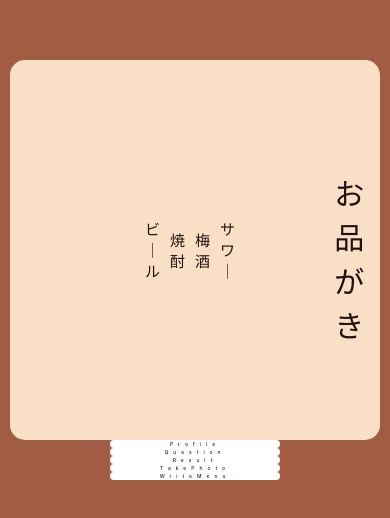
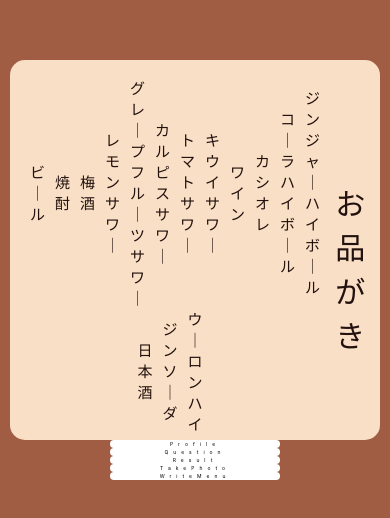
Before and after one commit to tonosaki0917/Choroyoi, a React Native app: screen /Home in a window 390 px wide. Shown: the part 152-670 px from the top of the page. Built offline with nearby package versions, Linux system fonts and the light colour scheme; no server answers.

Commit message:
メニューの表示折り返し

```diff
--- a/components/Menu.tsx
+++ b/components/Menu.tsx
@@ -1,21 +1,16 @@
-//ふきだしを実装するコンポーネント
-//フォント呼び出しあり
-
 import React from "react";
-import { View, Text, StyleSheet, ViewStyle } from 'react-native';
+import { View, Text, StyleSheet } from 'react-native';
 import VerticalText from "./VerticalText";
 import { useFonts } from 'expo-font';
 
 interface Props {
     menuItems: string; // メニュー項目
-    radius: number;        //角
+    radius: number;        // 角丸の半径
     justifyContent: 'center' | 'flex-start' | 'flex-end' | 'space-between' | 'space-around' | 'space-evenly';
     alignItems: 'flex-start' | 'center' | 'flex-end' | 'stretch' | 'baseline';
 }
 
-const Menu = ({
-  menuItems, radius,justifyContent, alignItems}: Props) => {
-
+const Menu = ({ menuItems, radius, justifyContent, alignItems }: Props) => {
     const styles = StyleSheet.create({
         container: {
             backgroundColor: "#F8DFC5",
@@ -24,34 +19,34 @@ const Menu = ({
             borderRadius: radius,
             justifyContent: justifyContent,
             alignItems: alignItems,
-        flexDirection: 'column',
+            flexDirection: 'row-reverse',
             position: 'relative',
+            padding: 10,
+        },
+        menuItemText: {
+            fontSize: 15,
+            color: '#22110E',
+            textAlign: 'center',
+            flexWrap: 'wrap', // テキストの折り返し
+            marginTop: 10, // 上部マージンを追加して余白を確保
+            textAlignVertical: 'center', // 垂直方向の中央揃え
+        },
+        titleText: {
+            fontSize: 30,
+            textAlign: 'center',
+            top: '5%', // 上部に配置
+            left: 0,
+            right: '20%',
         },
     });
 
     return (
-      <View style = {styles.container}>
-        <Text style={{
-          textAlign: "center",
-          position: 'absolute',  // 絶対位置を設定
-          right: '3%',  // 右端に固定
-          top: '50%',  // 垂直中央に固定
-          transform: [{ translateY: -80 }],  // テキストの高さの半分だけ上に移動して中央揃え
-        }}>
-          <VerticalText
-          text="お品がき"
-          fontSize={30} />
+        <View style={styles.container}>
+            <Text style={styles.titleText}>
+                <VerticalText text="お品がき" fontSize={30} />
             </Text>
-        <Text style={{
-          fontSize: 10,
-          color: '#22110E',
-          textAlign: "center",
-          flexDirection: 'column',
-        }}>
-          <VerticalText
-          text={menuItems}
-          fontSize={15}
-          />
+            <Text style={styles.menuItemText}>
+                <VerticalText text={menuItems} fontSize={15} />
             </Text>
         </View>
     );
--- a/components/VerticalText.tsx
+++ b/components/VerticalText.tsx
@@ -33,6 +33,7 @@ const styles = StyleSheet.create({
     flexDirection: 'row',
     justifyContent: 'center',
     alignItems: 'center',
+    flexWrap: 'wrap', // テキストの折り返し
   },
   verticalTextContainer: {
     flexDirection: 'column',
--- a/screen/HomeScreen.tsx
+++ b/screen/HomeScreen.tsx
@@ -11,7 +11,7 @@ type Navigation = NavigationProp<HomeStackList>;
 export default function HomeScreen() {
   const navigation = useNavigation<Navigation>();
   const { width, height } = Dimensions.get('window');
-  const menuItems = "ビール/焼酎/梅酒/サワー/"; //変数menuItemsを設定、/（スラッシュ）で改行
+  const menuItems = "ビール/焼酎/梅酒/レモンサワー/グレープフルーツサワー/カルピスサワー/トマトサワー/キウイサワー/ワイン/カシオレ/コーラハイボール/ジンジャーハイボール/日本酒/ジンソーダ/ウーロンハイ/"; //変数menuItemsを設定、/（スラッシュ）で改行
 
   return (
     <View style={styles.container}>
```
Lines whose indentation alone changed are shown as unchanged.
